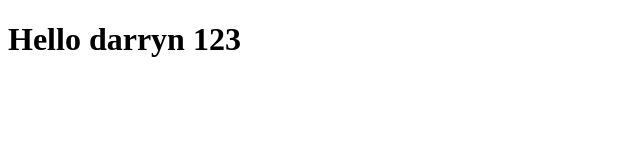
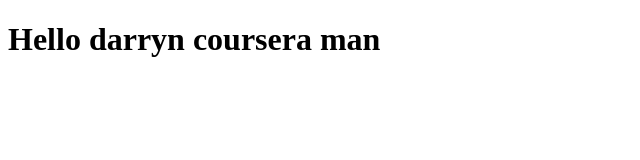
Before and after one commit to darrynhall/coursera-angularjs, a plain HTML site: page index.html in a window 1280 px wide. Shown: the whole page, without its empty margins (0-640 px from the left). Drawn offline with Linux system fonts and the light colour scheme.

Commit message:
a test update of file

```diff
--- a/index.html
+++ b/index.html
@@ -5,6 +5,6 @@
     <title>Hello Coursera 1</title>
   </head>
   <body>
-    <h1>Hello darryn 123</h1>
+    <h1>Hello darryn coursera man</h1>
   </body>
 </html>
```
